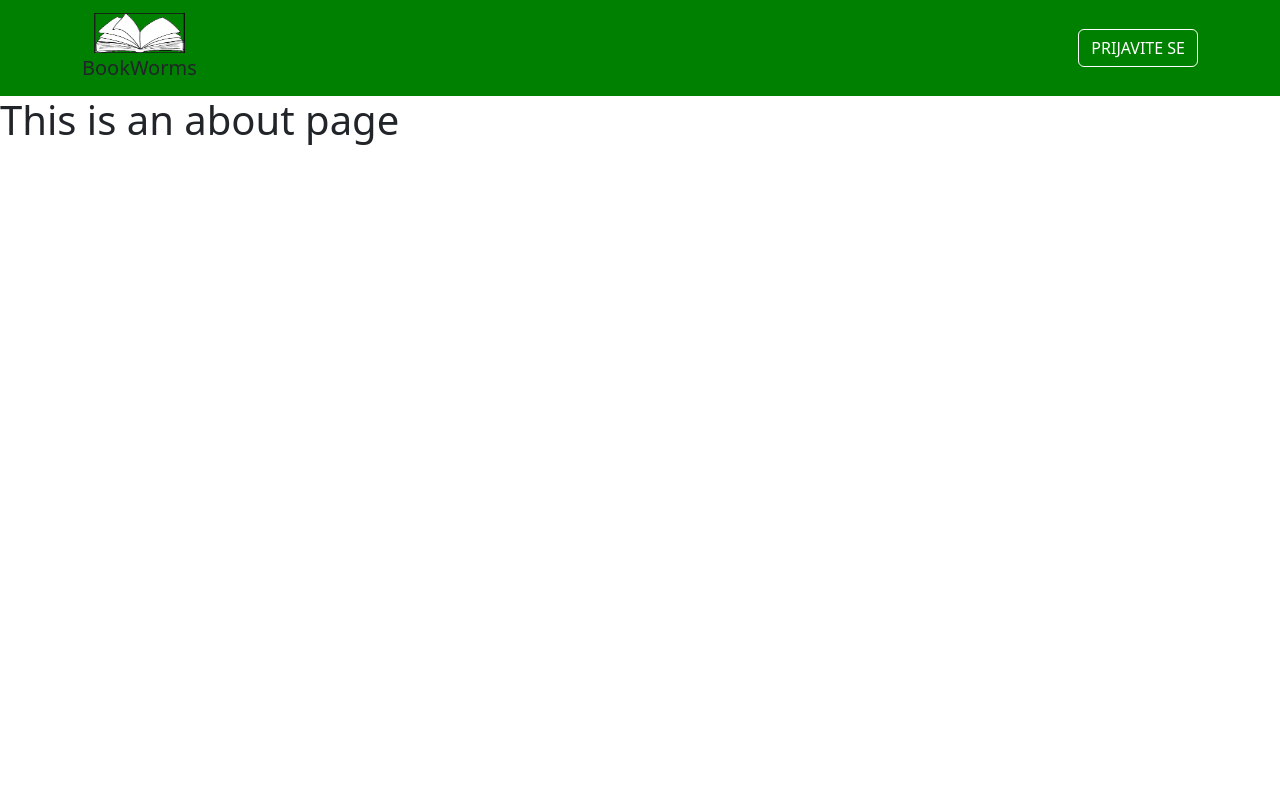
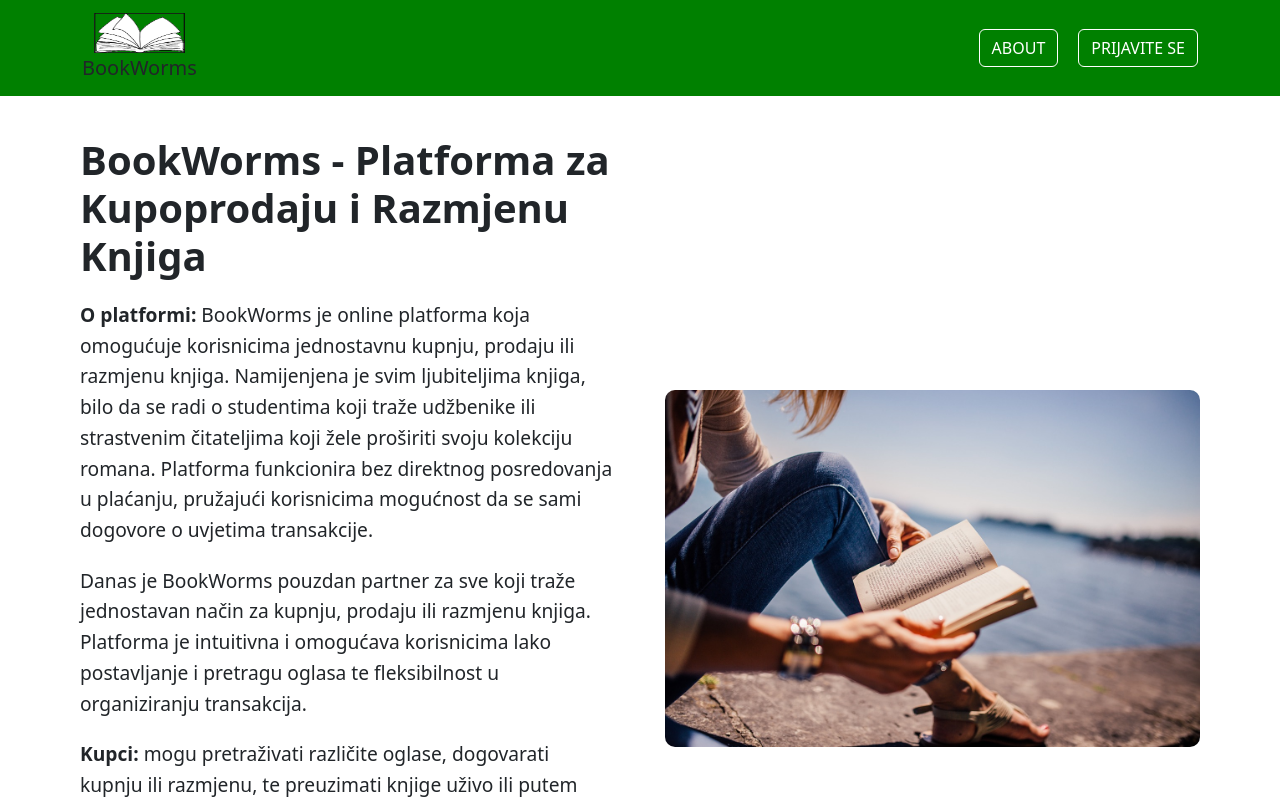
Before and after one commit to LidijaW/BookWorms-frontend, a Vue app: page /about in a window 1280 px wide. Shown: the top 800 px of the page. Built offline with nearby package versions, Linux system fonts and the light colour scheme.

Commit message:
Uređivanje about pagea

```diff
--- a/src/components/HeaderComponent.vue
+++ b/src/components/HeaderComponent.vue
@@ -5,9 +5,14 @@
         <img :src="logoSrc" alt="BookWorms" width="70" height="40" class="container d-flex align-items-start">
         BookWorms
       </router-link>
-      <router-link to="/prijava">
-        <button class="btn btn-outline-light ml-auto">PRIJAVITE SE</button>
-      </router-link>
+      <div class="ml-auto d-flex">
+        <router-link to="/about">
+          <button class="btn btn-outline-light">ABOUT</button>
+        </router-link>
+        <router-link to="/prijava">
+          <button class="btn btn-outline-light" style="margin-left: 20px;">PRIJAVITE SE</button>
+        </router-link>
+      </div>
     </div>
   </nav>
 </template>
--- a/src/views/AboutView.vue
+++ b/src/views/AboutView.vue
@@ -1,5 +1,26 @@
 <template>
-  <div class="about">
-    <h1>This is an about page</h1>
+  <div class="about-container" style="display: flex; align-items: center; justify-content: space-between; padding: 40px; max-width: 1200px; margin: 0 auto;">
+    <!-- Tekstualni dio -->
+    <div class="about-text" style="flex: 1; margin-right: 50px;">
+      <h1 style="font-size: 2.5em; font-weight: bold; margin-bottom: 20px;">
+        BookWorms - Platforma za Kupoprodaju i Razmjenu Knjiga
+      </h1>
+      <p style="font-size: 1.2em; line-height: 1.6; margin-bottom: 20px;">
+        <strong>O platformi:</strong> BookWorms je online platforma koja omogućuje korisnicima jednostavnu kupnju, prodaju ili razmjenu knjiga. Namijenjena je svim ljubiteljima knjiga, bilo da se radi o studentima koji traže udžbenike ili strastvenim čitateljima koji žele proširiti svoju kolekciju romana. Platforma funkcionira bez direktnog posredovanja u plaćanju, pružajući korisnicima mogućnost da se sami dogovore o uvjetima transakcije.
+      </p>
+      <p style="font-size: 1.2em; line-height: 1.6; margin-bottom: 20px;">
+        Danas je BookWorms pouzdan partner za sve koji traže jednostavan način za kupnju, prodaju ili razmjenu knjiga. Platforma je intuitivna i omogućava korisnicima lako postavljanje i pretragu oglasa te fleksibilnost u organiziranju transakcija.
+      </p>
+      <ul style="font-size: 1.2em; line-height: 1.6; list-style: none; padding: 0;">
+        <li><strong>Kupci:</strong> mogu pretraživati različite oglase, dogovarati kupnju ili razmjenu, te preuzimati knjige uživo ili putem pošte.</li>
+        <li><strong>Prodavači:</strong> imaju mogućnost postavljanja oglasa za prodaju, razmjenu ili poklanjanje knjiga, te ažuriranja ili uređivanja postojećih oglasa.</li>
+        <li><strong>Administrator:</strong> upravlja platformom, moderira sadržaj te upravlja korisničkim računima i oglasima.</li>
+      </ul>
+    </div>
+
+    <!-- Slika -->
+    <div class="about-image" style="flex: 1; text-align: center;">
+      <img src="@/assets/home-slika1.png" alt="BookWorms Image" style="max-width: 100%; height: auto; border-radius: 10px;">
+    </div>
   </div>
 </template>
--- a/src/views/HomeView.vue
+++ b/src/views/HomeView.vue
@@ -49,7 +49,7 @@ import HeroComponent from '../components/HeroComponent.vue'
 import FeatureSection from '../components/FeatureSection.vue'
 import UserPost from '../components/UserPost.vue'
 
-// Import images
+
 import profileImage from '@/assets/slika-user.png';
 import firstFeatureImage from '@/assets/home-slika3.png';
 import secondFeatureImage from '@/assets/home-slika4.png';
@@ -64,7 +64,7 @@ export default {
   },
   data() {
     return {
-      profileImage,  // Added profileImage here to resolve the issue
+      profileImage,
       firstFeatureImage,
       secondFeatureImage,
       thirdFeatureImage,
```
